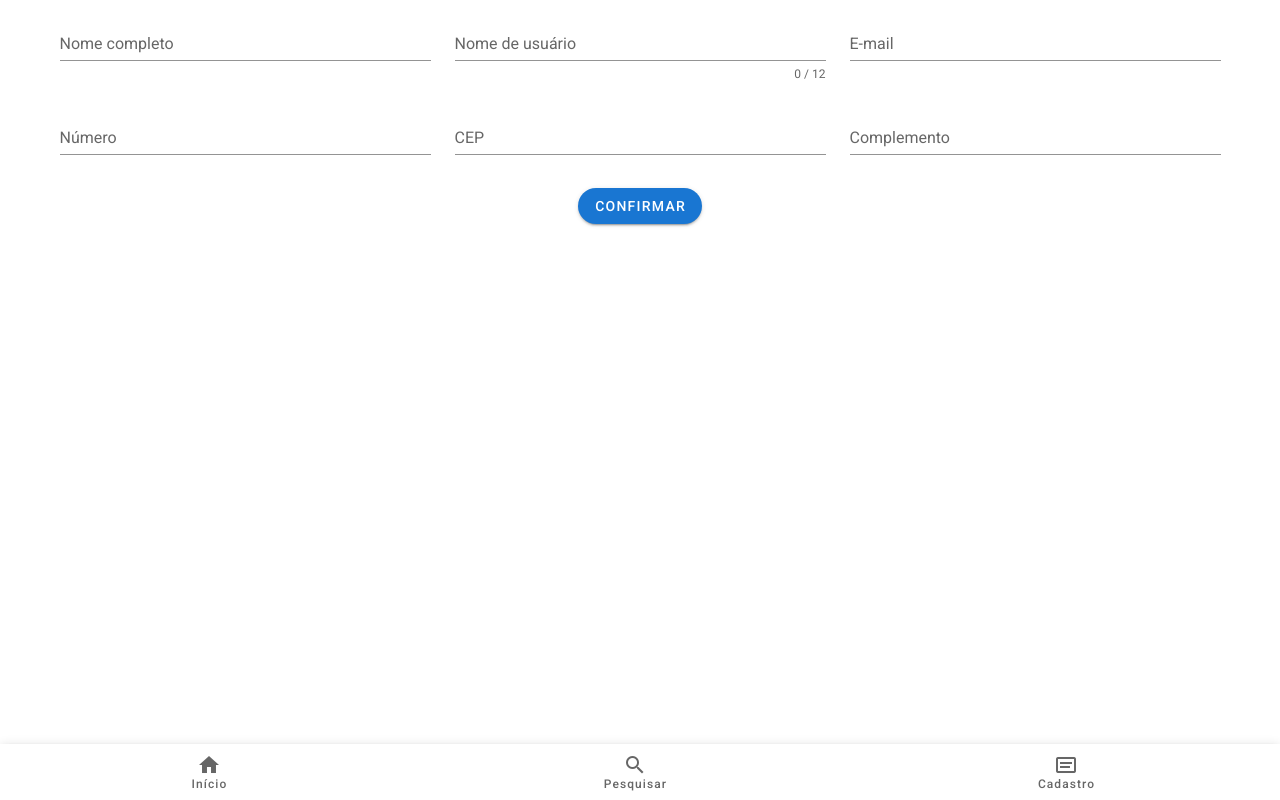
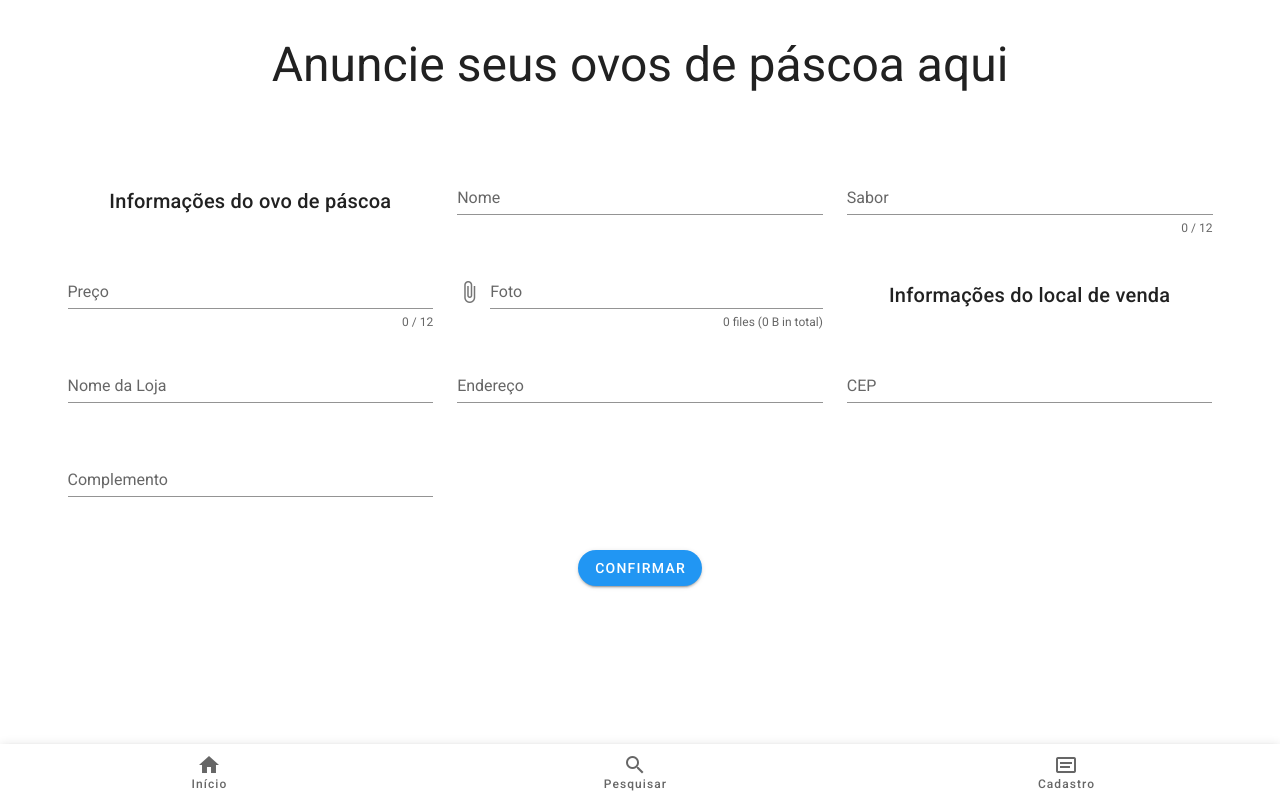
Before and after one commit to gmaciascorrea/Hackaton_Decola2022, a Vue app: page /cadastro in a window 1280 px wide. Built offline with nearby package versions, Linux system fonts and the light colour scheme.

Commit message:
Alterado css das views

```diff
--- a/src/views/CompraView.vue
+++ b/src/views/CompraView.vue
@@ -1,6 +1,6 @@
 <template>
-  <v-container>
-    <h4>Escolha seu Estado:</h4>
+  <v-container class="pa-5 text-center">
+    <h2 class="text-h5 my-5">Escolha o ovo de páscoa que mais te agrada</h2>
     <v-combobox
       clearable
       filled
@@ -9,6 +9,7 @@
       v-on:change="filtrar($event)"
       v-model="select"
       v-bind:items="ufItems"
+      placeholder="Escolha seu estado"
     ></v-combobox>
     <CardItem
       v-for="item in filtered"
--- a/src/views/VendaView.vue
+++ b/src/views/VendaView.vue
@@ -1,70 +1,72 @@
 <template>
-  <div class="text-center">
+  <div class="text-center mb-8">
+    <h2 class="text-h3 pa-10">Anuncie seus ovos de páscoa aqui</h2>
+    <p></p>
     <v-form v-model="valid">
-    <v-container>
-      <v-row>
-        <v-col
-          cols="12"
-          md="4"
-        >
+      <v-container class="pa-5 ma-auto">
+        <v-row class="text-center">
+        <h2 class="text-h6 ma-auto">Informações do ovo de páscoa</h2>
+          <v-col cols="12" md="4">
             <v-text-field
-            v-model="firstname"
+              v-model="nome"
               :rules="nameRules"
-            label="Nome completo"
+              label="Nome"
               required
             ></v-text-field>
           </v-col>
 
-        <v-col
-          cols="12"
-          md="4"
-        >
+          <v-col cols="12" md="4">
             <v-text-field
-            v-model="username"
+              v-model="descricao"
               :rules="nameRules"
               :counter="12"
-            label="Nome de usuário"
+              label="Sabor"
               required
             ></v-text-field>
           </v-col>
 
-        <v-col
-          cols="12"
-          md="4"
-        >
+
+          <v-col cols="12" md="4">
             <v-text-field
-            v-model="email"
-            :rules="emailRules"
-            label="E-mail"
+              v-model="preco"
+              :counter="12"
+              label="Preço"
               required
             ></v-text-field>
           </v-col>
-        <v-col
-          cols="12"
-          md="4"
-        >
+
+          <v-col cols="12" md="4">
+            <v-file-input show-size counter label="Foto"></v-file-input>
+          </v-col>
+
+          <h2 class="text-h6 ma-auto">Informações do local de venda</h2>
+
+          <v-col cols="12" md="4">
             <v-text-field
-            v-model="numero"
+              v-model="nome"
               :rules="nameRules"
-            label="Número"
+              label="Nome da Loja"
               required
             ></v-text-field>
           </v-col>
-        <v-col
-          cols="12"
-          md="4"
-        >
+
+          <v-col cols="12" md="4">
+            <v-text-field
+              v-model="endereco"
+              label="Endereço"
+              required
+            ></v-text-field>
+          </v-col>
+
+          <v-col cols="12" md="4">
             <v-text-field
               v-model="cep"
-            :rules="nameRules"
               label="CEP"
               required
             ></v-text-field>
           </v-col>
-        <v-col
-          cols="12"
-          md="4"
-        >
+
+          <v-col cols="12" md="4">
             <v-text-field
               v-model="complemento"
               :rules="nameRules"
@@ -75,13 +77,7 @@
         </v-row>
       </v-container>
     </v-form>
-  <v-btn
-      rounded
-      color="primary"
-      dark
-    >
-      Confirmar
-    </v-btn>
+    <v-btn rounded color="blue" dark class="ma-3"> Confirmar </v-btn>
   </div>
 </template>
 
@@ -89,22 +85,22 @@
 export default {
   data: () => ({
     valid: false,
-      firstname: '',
-      username: '',
-      numero:'',
-      cep:'',
-      complemento:'',
+    nome: "",
+    descricao: "",
+    numero: "",
+    cep: "",
+    complemento: "",
     nameRules: [
-        v => !!v || 'Campo obrigatório!',
-        v => v.length <= 10 || 'Name must be less than 10 characters',
+      (v) => !!v || "Campo obrigatório!",
+      (v) => v.length <= 10 || "Name must be less than 10 characters",
     ],
-      email: '',
+    email: "",
     emailRules: [
-        v => !!v || 'E-mail is required',
-        v => /.+@.+/.test(v) || 'E-mail must be valid',
+      (v) => !!v || "E-mail is required",
+      (v) => /.+@.+/.test(v) || "E-mail must be valid",
     ],
   }),
-  }
+};
 </script>
 
 <style scoped>
```
Lines whose indentation alone changed are shown as unchanged.
